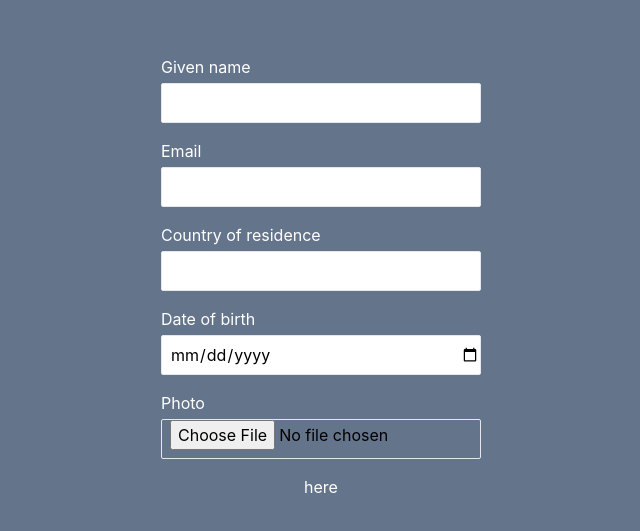
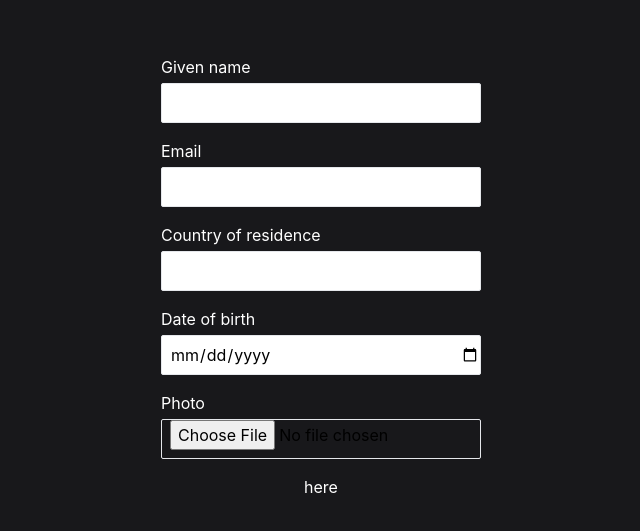
Before and after one commit to guillermo-segura/mattr-ui, a React (Create React App) app: page / in a window 1280 px wide. Shown: the part 123-654 px from the top of the page, without its empty margins (319-959 px from the left). Built offline with nearby package versions, Linux system fonts and the light colour scheme.

Commit message:
chore: updated app bg color

```diff
--- a/src/components/app/styles.ts
+++ b/src/components/app/styles.ts
@@ -1 +1 @@
-export const appContainer = 'bg-slate-500 min-h-screen text-white flex justify-center items-center';
+export const appContainer = 'bg-zinc-900 min-h-screen text-white flex justify-center items-center';
```
